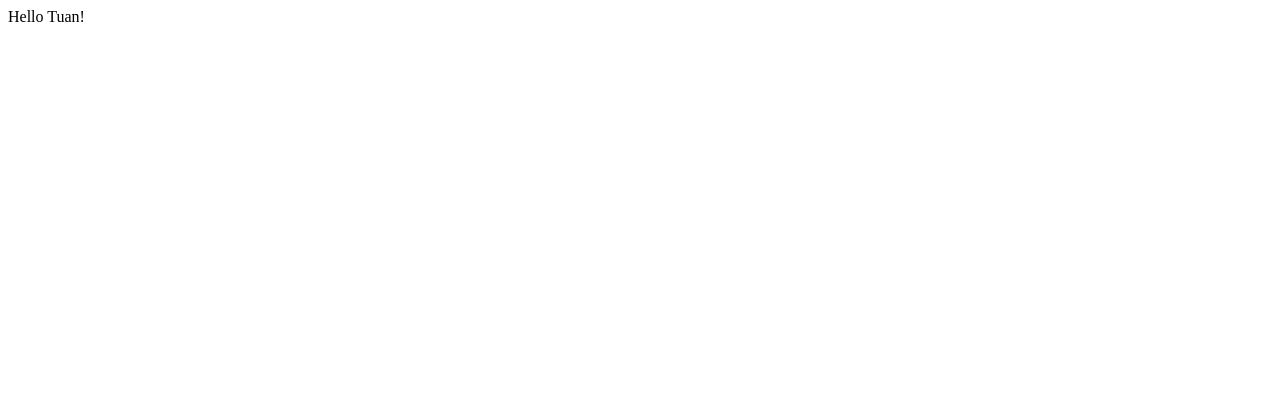
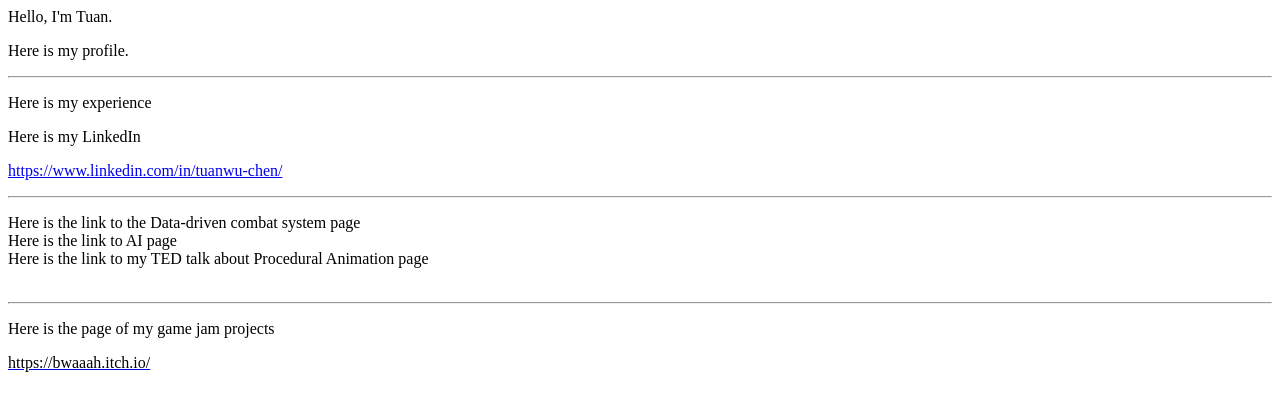
Before and after one commit to bwaaah/bwaaah.github.io, a plain HTML site: page index.html in a window 1280 px wide. Drawn offline with Linux system fonts and the light colour scheme.

Commit message:
Add outline

```diff
--- a/index.html
+++ b/index.html
@@ -1 +1,14 @@
-Hello Tuan!
+<p><span style="color:hsl(0, 0%, 0%);">Hello, I'm Tuan.</span></p>
+<p><span style="color:hsl(0, 0%, 0%);">Here is my profile.</span></p>
+<hr>
+<p><span style="color:hsl(0, 0%, 0%);">Here is my experience</span></p>
+<p><span style="color:hsl(0,0%,0%);">Here is my LinkedIn</span></p>
+<p><a href="https://www.linkedin.com/in/tuanwu-chen/">https://www.linkedin.com/in/tuanwu-chen/</a></p>
+<hr>
+<p><span style="color:hsl(0, 0%, 0%);">Here is the link to the Data-driven combat system page</span>
+<br><span style="color:hsl(0, 0%, 0%);">Here is the link to AI page</span>
+<br><span style="color:hsl(0, 0%, 0%);">Here is the link to my TED talk about Procedural Animation page</span><br>&nbsp;</p>
+
+<hr>
+<p><span style="color:hsl(0, 0%, 0%);">Here is the page of my game jam projects</span></p>
+<p><a href="https://bwaaah.itch.io/"><span style="color:hsl(0,0%,0%);">https://bwaaah.itch.io/</span></a></p>
```
Also changed, not shown: AI/01.html (added, +1 -0 lines), Animation/01.html (added, +1 -0 lines), Gameplay/01.html (added, +1 -0 lines).
